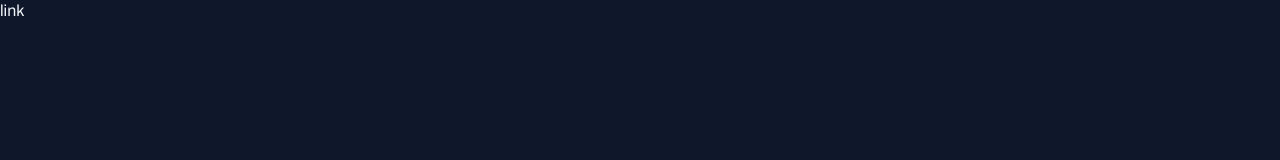
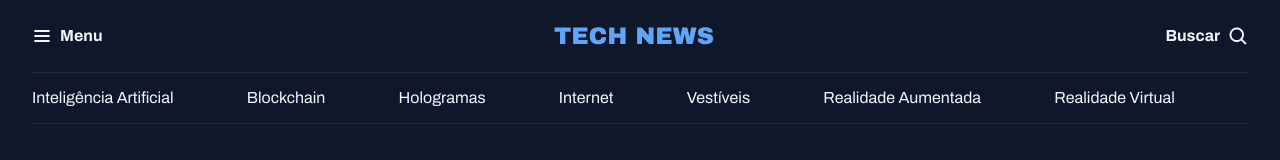
Before and after one commit to FCesarNeto/fullstack-projeto-portal-de-noticias, a plain HTML site: page index.html in a window 1280 px wide. Drawn offline with Linux system fonts and the light colour scheme.

Commit message:
criando o header da aplicação

```diff
--- a/index.html
+++ b/index.html
@@ -12,6 +12,29 @@
   <link href="https://fonts.googleapis.com/css2?family=Archivo:ital,wght@0,100..900;1,100..900&display=swap" rel="stylesheet">
 </head>
 <body>
-  <a href="#">link</a>
+  <header class="container">
+    <nav id="primary" class="grid grid-flow-col">
+      <div>
+        <img src="/assets/icons/List.svg" alt="Icone de lista">
+        <strong>Menu</strong>
+      </div>
+      <div>
+        <img src="/assets/Logo.svg" alt="LOGO TECH NEWS">
+      </div>
+      <div>
+        <strong>Buscar</strong>
+        <img src="/assets/icons/MagnifyingGlass.svg" alt="icone lupa para pesquisa">
+      </div>
+    </nav>
+    <nav id="secondary" class="grid grid-flow-col">
+      <a href="#">Inteligência Artificial</a>
+      <a href="#">Blockchain</a>
+      <a href="#">Hologramas</a>
+      <a href="#">Internet</a>
+      <a href="#">Vestíveis</a>
+      <a href="#">Realidade Aumentada</a>
+      <a href="#">Realidade  Virtual</a>
+    </nav>
+  </header>
 </body>
 </html>
--- a/styles/global.css
+++ b/styles/global.css
@@ -35,3 +35,21 @@ a {
 a:hover {
   color: var(--brand-color-light);
 }
+
+h1, h2, h3 {
+  font: inherit;
+}
+
+.container {
+  max-width: 1280px;
+  padding-inline: 32px;
+  margin-inline: auto;
+}
+
+.grid {
+  display: grid;
+}
+
+.grid-flow-col {
+  grid-auto-flow: column;
+}
--- /dev/null
+++ b/styles/header.css
@@ -0,0 +1,24 @@
+#primary {
+  padding-block: 20px;
+
+  div {
+    display: flex;
+    align-items: center;
+    gap: 8px;
+  }
+
+  /* nesting css */
+  div:nth-child(2) {
+    margin-inline: auto;
+  }
+
+  div:nth-child(3){
+    justify-self: end;
+  }
+}
+
+#secondary {
+  padding-block: 14px;
+  border: solid 1px var(--stroke-color);
+  border-inline: none;
+}
--- a/styles/index.css
+++ b/styles/index.css
@@ -1 +1,2 @@
 @import url(global.css);
+@import url(header.css);
```
